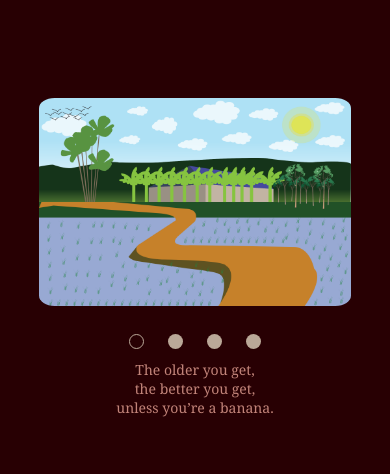
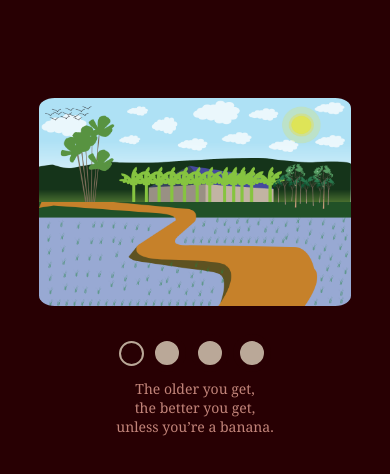
Before and after one commit to AlionaMu/cssMemSlider, a plain HTML site: page cssMemSlider/index.html in a window 390 px wide. Drawn offline with Linux system fonts and the light colour scheme.

Commit message:
feat: implement large area for controls (Sun, Oct 17, 2021 05:57:14 PM)

```diff
--- a/cssMemSlider/style.css
+++ b/cssMemSlider/style.css
@@ -64,11 +64,12 @@ input {
 
 .carousel__item {
   cursor: pointer;
-  height: 20px;
-  width: 20px;
+  height: 38px;
+  width: 38px;
   background-color: #BAA898;
   border-radius: 50%;
   margin-right: 25px;
+  border: 7px solid #280003;
 }
 .carousel__item:hover {
   background-color: #EEE0CB;
@@ -109,24 +110,36 @@ input {
 }
 
 #img_1:checked ~ .down .carousel label[for="img_1"] {
+  height: 25px;
+  width: 25px;
   background-color: unset;
-  border: 1px solid #BAA898;
+  border: 2px solid #BAA898;
   border-radius: 50%;
+  margin-top: 7px;
 }
 #img_2:checked ~ .down .carousel label[for="img_2"] {
+  height: 25px;
+  width: 25px;
   background-color: unset;
-  border: 1px solid #BAA898;
+  border: 2px solid #BAA898;
   border-radius: 50%;
+  margin-top: 7px;
 }
 #img_3:checked ~ .down .carousel label[for="img_3"] {
+  height: 25px;
+  width: 25px;
   background-color: unset;
-  border: 1px solid #BAA898;
+  border: 2px solid #BAA898;
   border-radius: 50%;
+  margin-top: 7px;
 }
 #img_4:checked ~ .down .carousel label[for="img_4"] {
+  height: 25px;
+  width: 25px;
   background-color: unset;
-  border: 1px solid #BAA898;
+  border: 2px solid #BAA898;
   border-radius: 50%;
+  margin-top: 7px;
 }
 
 .slider__container {
@@ -192,8 +205,6 @@ input {
   }
   .carousel__item {
     margin-right: 0;
-    height: 15px;
-    width: 15px;
   }
 }
 
```
